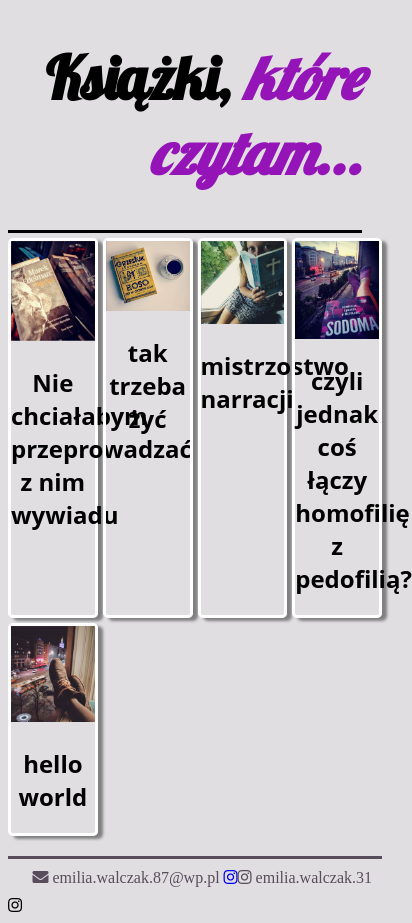
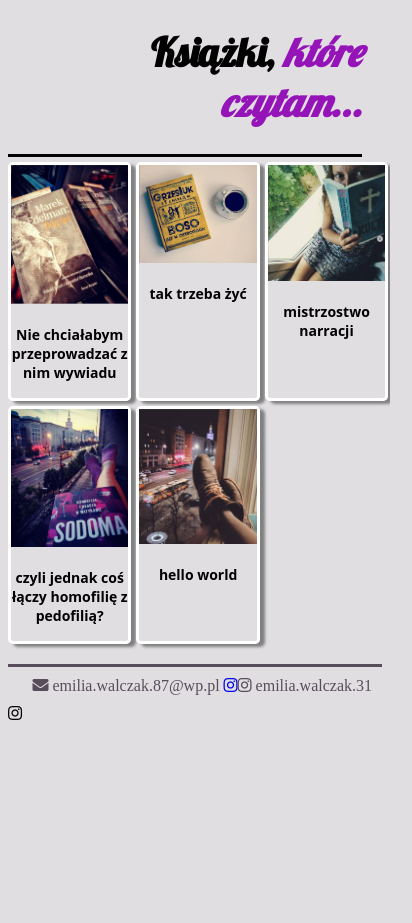
Before and after one commit to emilia123w/myblog, a plain HTML site: page index.html in a window 390 px wide. Shown: the whole page, 412 px wide, since content can reach past the window. After the commit the page ends 844 px from the top, so only its background shows below. Drawn offline with Linux system fonts and the light colour scheme.

Commit message:
responsive

```diff
--- a/css/styles.css
+++ b/css/styles.css
@@ -48,10 +48,24 @@ h2{
 
 
 
-/*
-@media screen and (max-width: 700px)
+@media screen and (max-width: 750px){
+  h2{
+    font-size:18px;
+  }
+  .container {
+    display: grid;
+    grid-template-columns: 33% 33% 33% ;
+    grid-gap: 5px;
+  }
+  header{
+    font-size:20px;
+  }
 
-@media screen and (max-width:750px)
+}
 
-@media screen and (max-width: 470px)
-*/
+
+@media screen and (max-width: 470px){
+  h2{
+    font-size:14px;
+  }
+}
```
